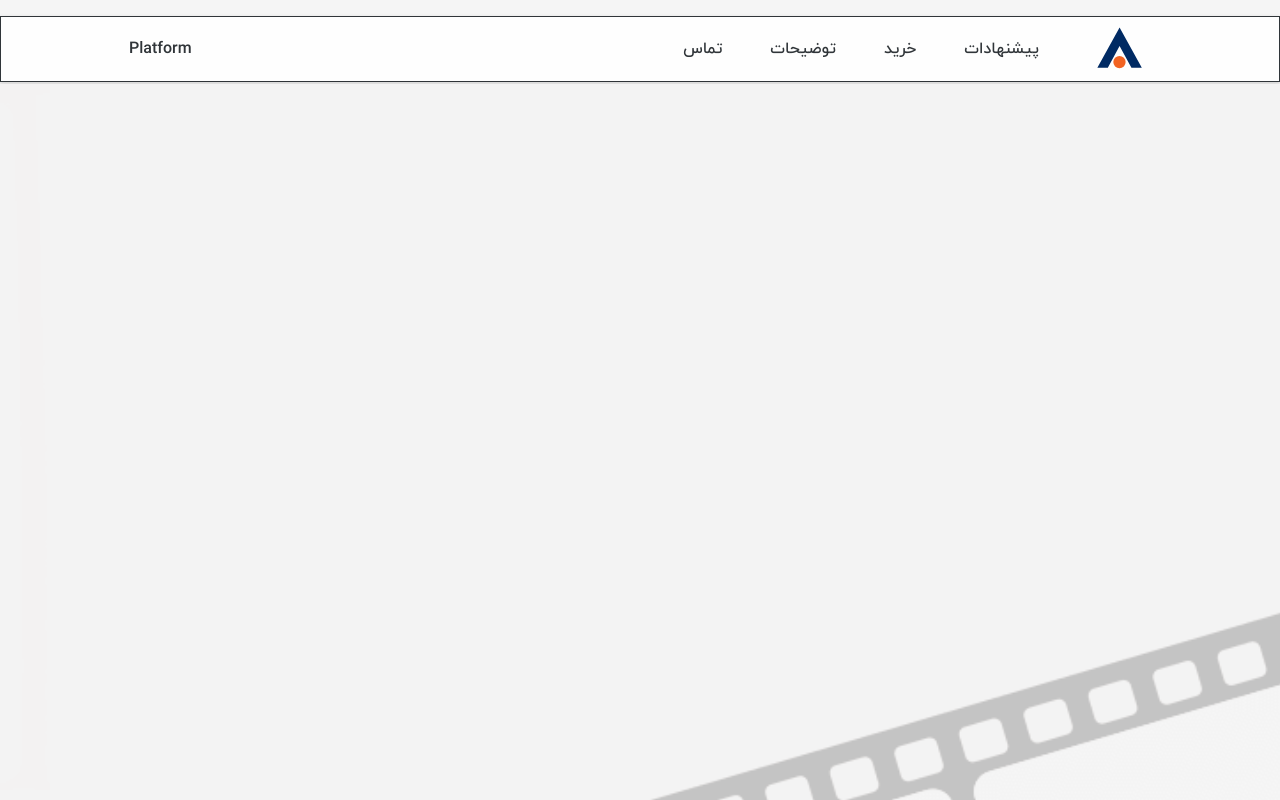
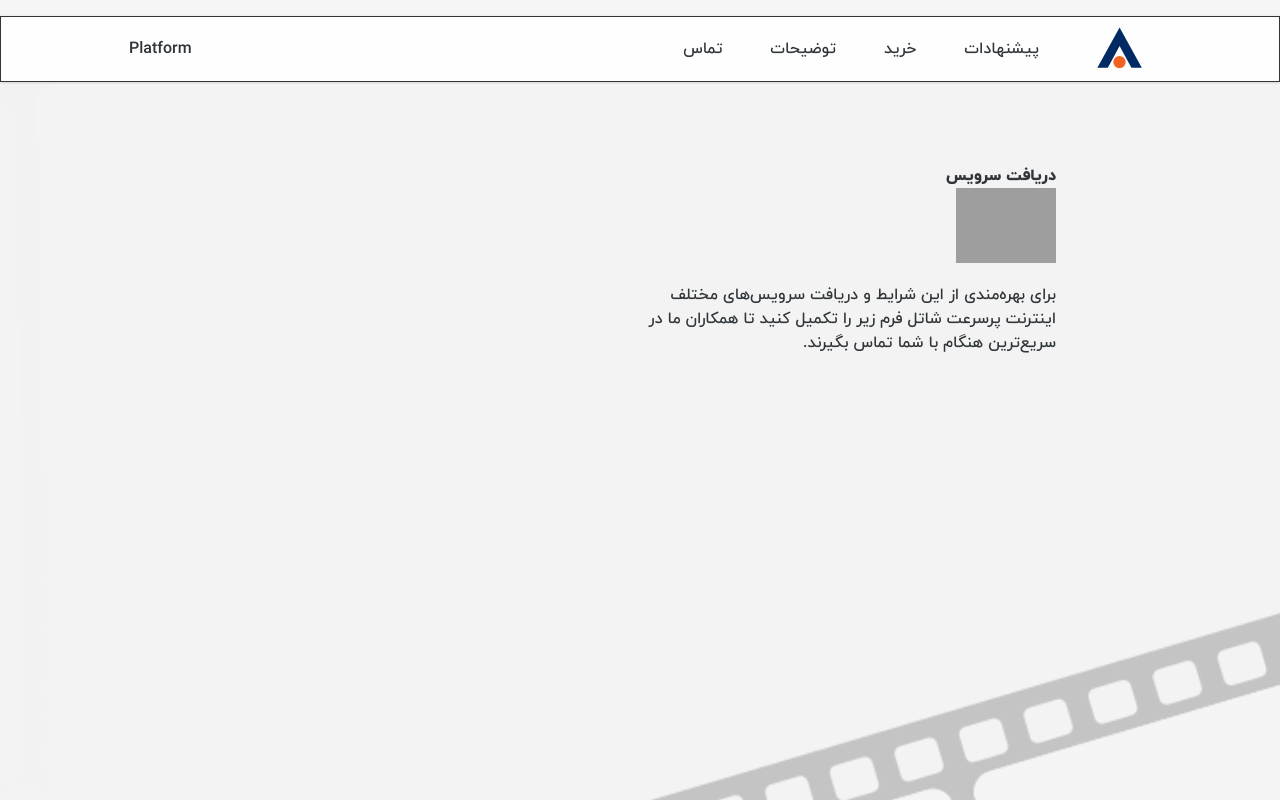
Before and after one commit to Alirezawmoradi/Namava-Task, a React (Vite) app: page / in a window 1280 px wide. Shown: the top 800 px of the page. Built offline with nearby package versions, Linux system fonts and the light colour scheme; grey boxes are pictures that could not be loaded.

Commit message:
hero section changed

```diff
--- a/src/landing-page/landing-page.jsx
+++ b/src/landing-page/landing-page.jsx
@@ -1,8 +1,16 @@
+import title from '/public/images/title line.png'
+
 export const LandingPage = () => {
     return (
         <>
-            <section className='bg-landing-background h-[1019px] stroke-black drop-shadow bg-center bg-no-repeat'>
-
+            <section className='bg-landing-background h-[1019px] stroke-black drop-shadow-sm bg-center bg-no-repeat'>
+                <div className='flex flex-col container px-56 py-20'>
+                        <h3 className='font-extrabold'>دریافت سرویس</h3>
+                        <img src={title} height={10.34} width={100} alt='title'/>
+                        <p className='w-1/2 mt-5 font-normal text-base leading-6'>برای بهره‌مندی از این شرایط و دریافت سرویس‌های مختلف اینترنت پرسرعت شاتل فرم زیر را تکمیل
+                            کنید تا
+                            همکاران ما در سریع‌ترین هنگام با شما تماس بگیرند.</p>
+                </div>
             </section>
         </>
     )
```
